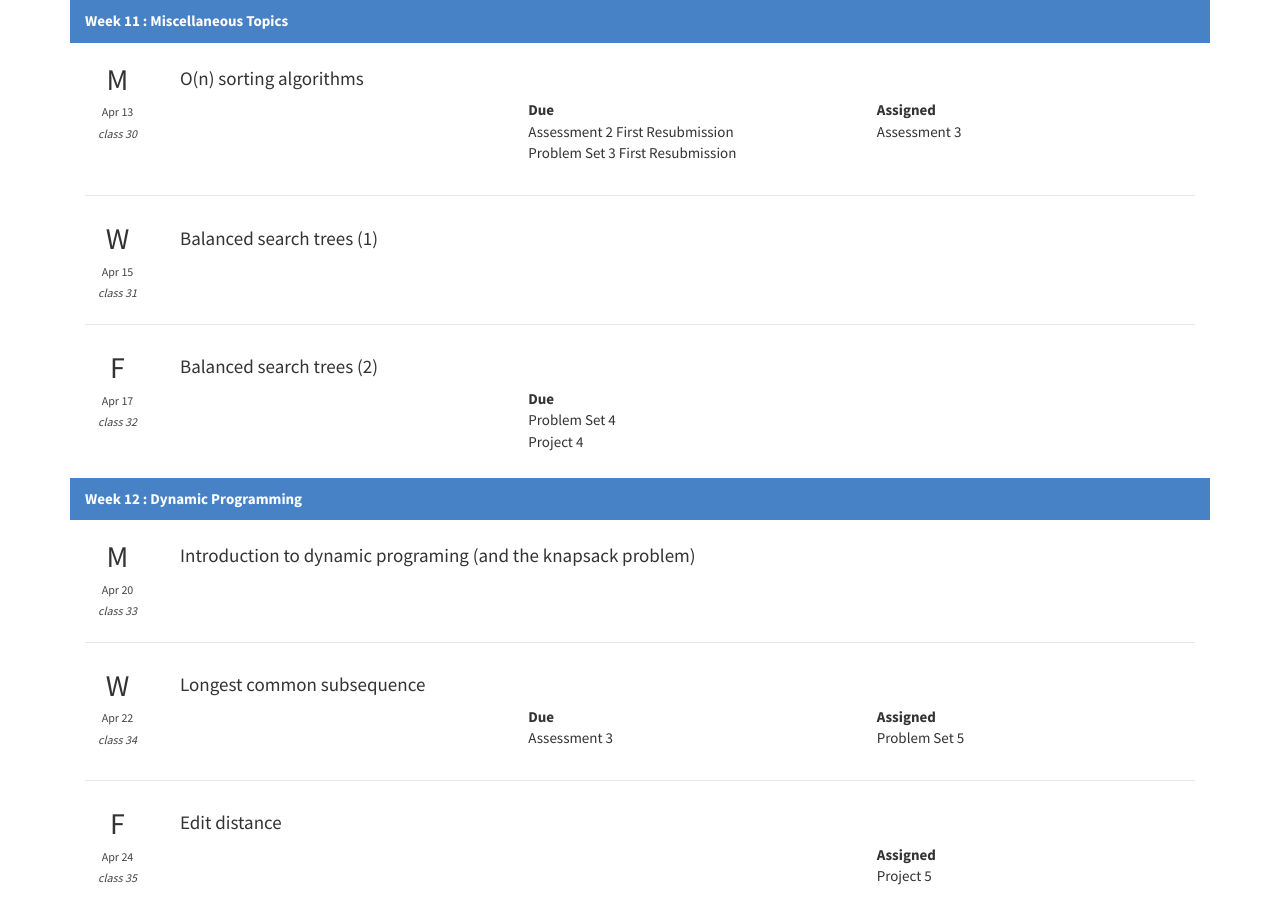
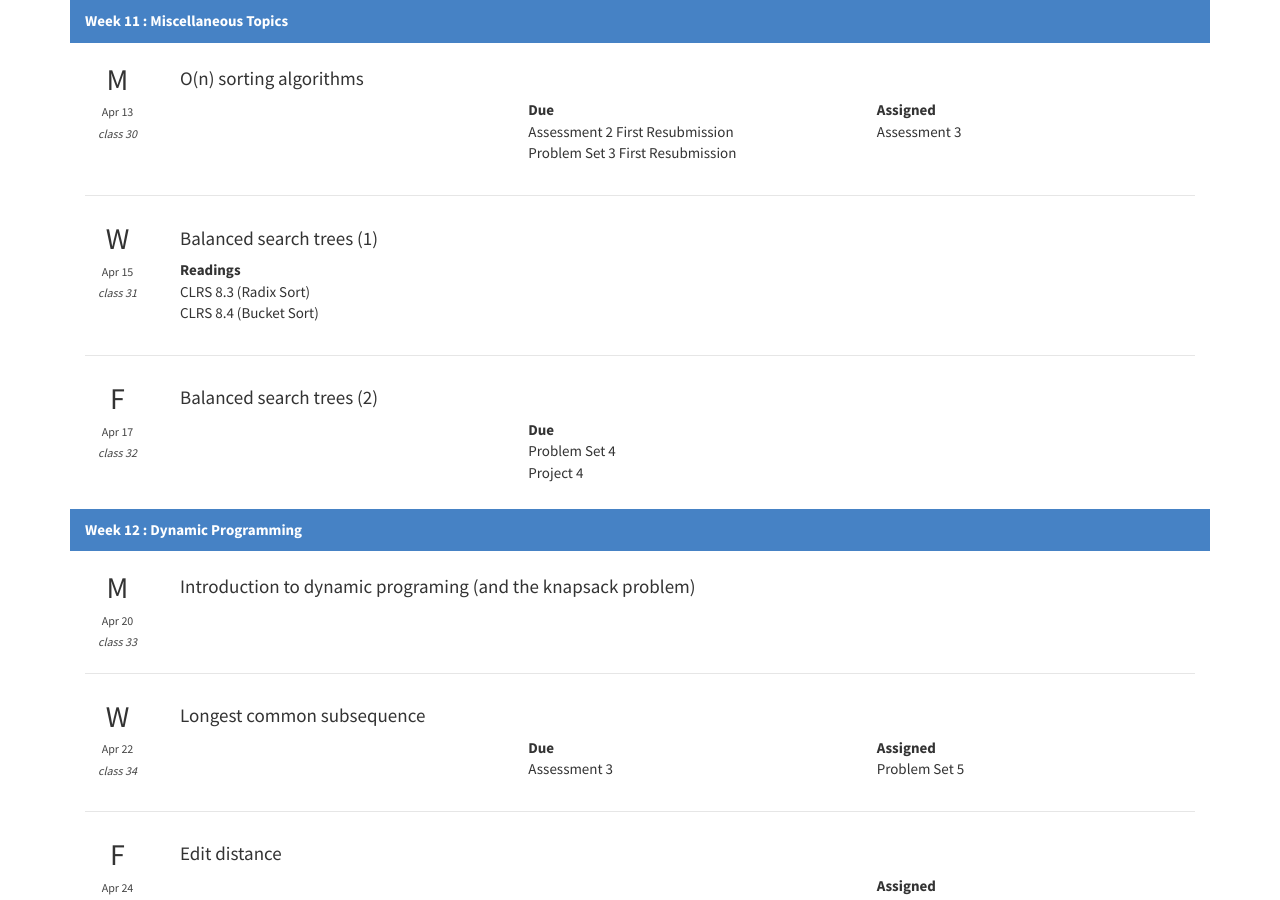
Before and after one commit to rebelsky/csc301-2026sp, a Jekyll site: the page built from pages/schedule.html, in a window 1280 px wide and 900 px high, scrolled down 4609 px. Built offline with Jekyll 4.4.1, drawn with Linux system fonts in a browser that asks for light colours; nearby versions of some CDN libraries; library files that are not in the unit come from our copies; a script that is not in the unit is left out.

Commit message:
Looking ahead on readings.

```diff
--- a/_data/classes.yml
+++ b/_data/classes.yml
@@ -109,6 +109,9 @@
 
 - topic: Balanced search trees (1)
   abbrev: balanced-trees-1
+  reading:
+    - CLRS 8.3 (Radix Sort)
+    - CLRS 8.4 (Bucket Sort)
 
 - topic: Balanced search trees (2)
   abbrev: balanced-trees-2
```
